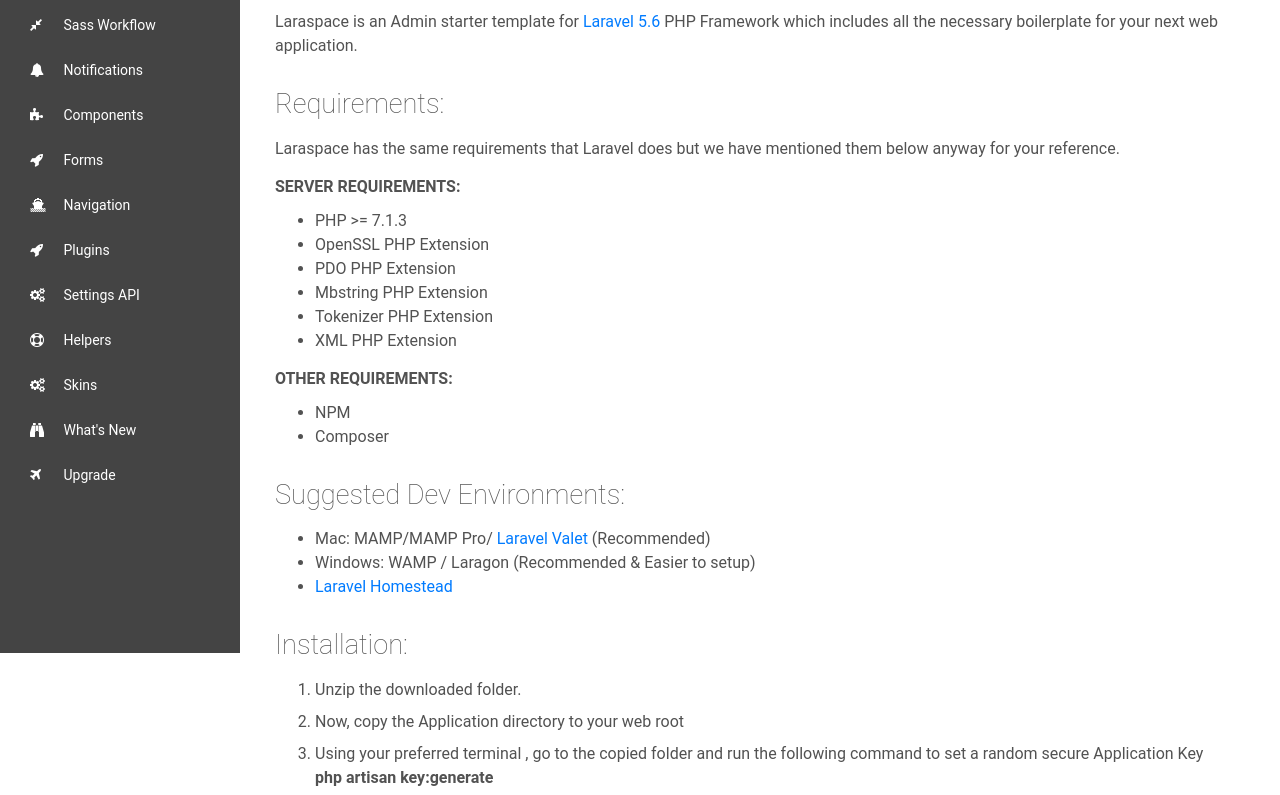
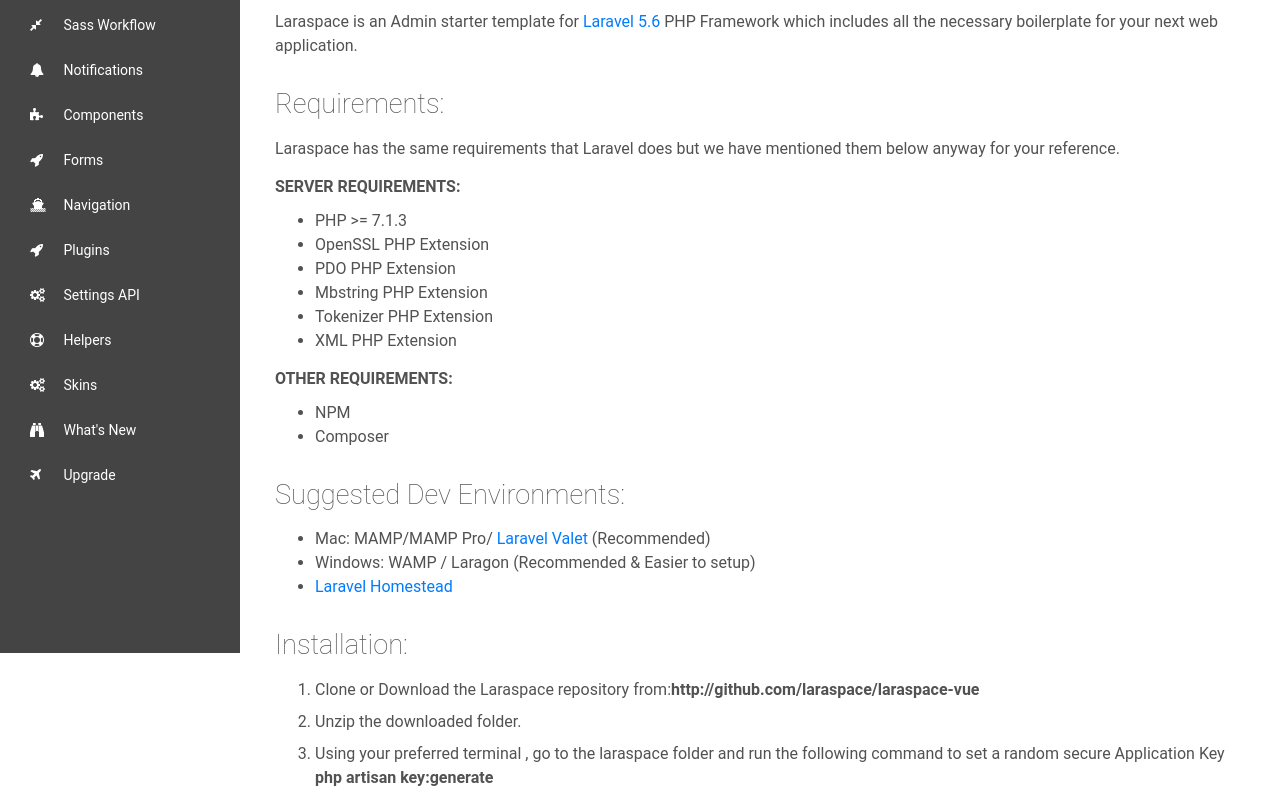
Before and after one commit to laraspace/laraspace-docs, a plain HTML site: page public/vue.html in a window 1280 px wide. Shown: the part 147-942 px from the top of the page. Drawn offline with Linux system fonts and the light colour scheme.

Commit message:
update docs

```diff
--- a/public/vue.html
+++ b/public/vue.html
@@ -72,9 +72,9 @@
         </ul>
         <h5>Installation:</h5>
         <ol class="step-list">
+            <li>Clone or Download the Laraspace repository from:<span class="highlight">http://github.com/laraspace/laraspace-vue</span> </li>
             <li>Unzip the downloaded folder.</li>
-            <li>Now, copy the Application directory to your web root</li>
-            <li>Using your preferred terminal , go to the copied folder and run the following command to set a random
+            <li>Using your preferred terminal , go to the laraspace folder and run the following command to set a random
                 secure Application Key <span class="highlight">php artisan key:generate</span></li>
             <li>Open <span class="highlight">database/seeds/UsersTableSeeder.php</span> and change the admin's email & password to your preference.</li>
             <li>Open .env file in your favorite text editor and set the database credentials.</li>
```
Also changed, not shown: public/index.html (+2 -2 lines), 1 other file.
